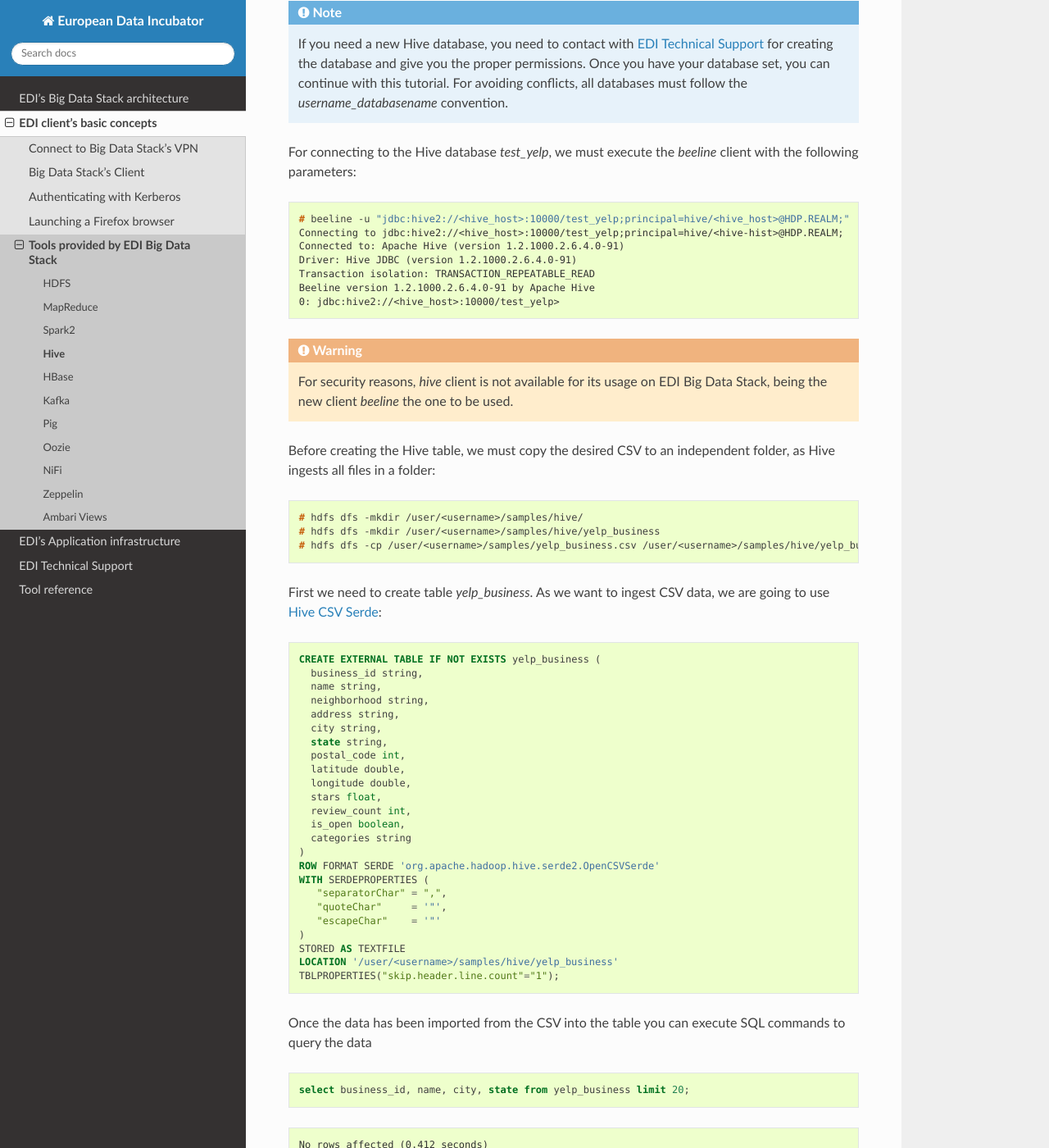
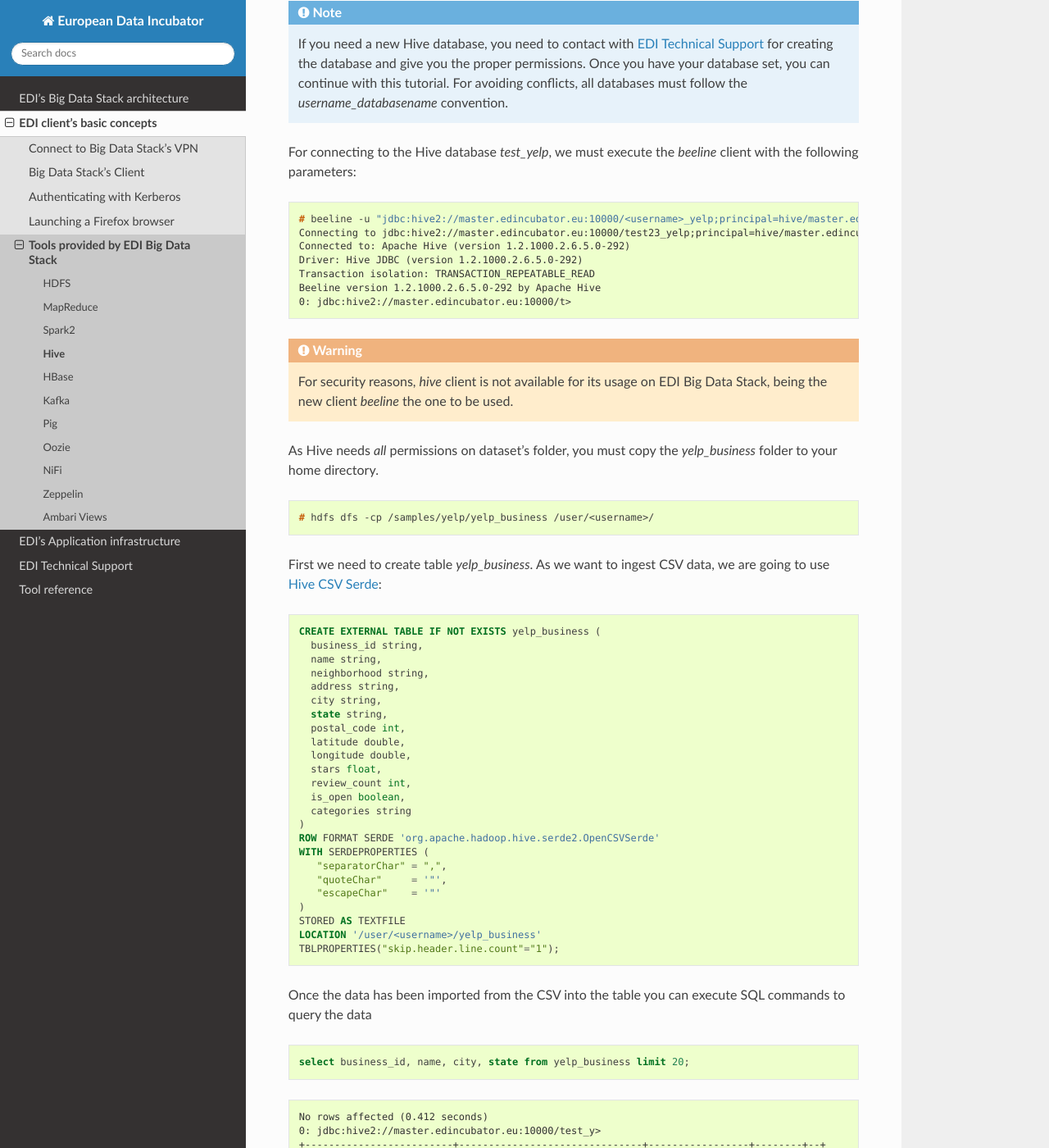
Before and after one commit to edincubator/edi-doc, a Sphinx documentation site: the page built from source/big-data-stack/tools/hive.rst, in a window 1280 px wide and 1400 px high, scrolled down 404 px. Shown: the whole window at 82% size. Built offline with Sphinx 7.4.7 and the Read the Docs theme 2.0.0, drawn with Linux system fonts in a browser that asks for light colours; some of the changed text lies outside the part shown.

Commit message:
Updating hive documentation

```diff
--- a/source/big-data-stack/tools/hive.rst
+++ b/source/big-data-stack/tools/hive.rst
@@ -24,26 +24,25 @@ parameters:
 
 .. code-block:: console
 
-  # beeline -u "jdbc:hive2://<hive_host>:10000/test_yelp;principal=hive/<hive_host>@HDP.REALM;"
-  Connecting to jdbc:hive2://<hive_host>:10000/test_yelp;principal=hive/<hive-hist>@HDP.REALM;
-  Connected to: Apache Hive (version 1.2.1000.2.6.4.0-91)
-  Driver: Hive JDBC (version 1.2.1000.2.6.4.0-91)
+  # beeline -u "jdbc:hive2://master.edincubator.eu:10000/<username>_yelp;principal=hive/master.edincubator.eu@HDP.REALM;"
+  Connecting to jdbc:hive2://master.edincubator.eu:10000/test23_yelp;principal=hive/master.edincubator.eu@HDP.REALM;
+  Connected to: Apache Hive (version 1.2.1000.2.6.5.0-292)
+  Driver: Hive JDBC (version 1.2.1000.2.6.5.0-292)
   Transaction isolation: TRANSACTION_REPEATABLE_READ
-  Beeline version 1.2.1000.2.6.4.0-91 by Apache Hive
-  0: jdbc:hive2://<hive_host>:10000/test_yelp>
+  Beeline version 1.2.1000.2.6.5.0-292 by Apache Hive
+  0: jdbc:hive2://master.edincubator.eu:10000/t>
+
 
 .. warning::
   For security reasons, `hive` client is not available for its usage on EDI
   Big Data Stack, being the new client `beeline` the one to be used.
 
-Before creating the Hive table, we must copy the desired CSV to an independent
-folder, as Hive ingests all files in a folder:
+As Hive needs `all` permissions on dataset's folder, you must copy the `yelp_business`
+folder to your home directory.
 
 .. code-block:: console
 
-  # hdfs dfs -mkdir /user/<username>/samples/hive/
-  # hdfs dfs -mkdir /user/<username>/samples/hive/yelp_business
-  # hdfs dfs -cp /user/<username>/samples/yelp_business.csv /user/<username>/samples/hive/yelp_business
+  # hdfs dfs -cp /samples/yelp/yelp_business /user/<username>/
 
 First we need to create table `yelp_business`. As we want to ingest CSV data, we
 are going to use `Hive CSV Serde <https://cwiki.apache.org/confluence/display/Hive/CSV+Serde>`_:
@@ -72,7 +71,7 @@ are going to use `Hive CSV Serde <https://cwiki.apache.org/confluence/display/Hi
        "escapeChar"    = '"'
     )
     STORED AS TEXTFILE
-    LOCATION '/user/<username>/samples/hive/yelp_business'
+    LOCATION '/user/<username>/yelp_business'
     TBLPROPERTIES("skip.header.line.count"="1");
 
 
@@ -86,7 +85,7 @@ commands to query the data
 .. code-block:: console
 
   No rows affected (0.412 seconds)
-  0: jdbc:hive2://<hive_host>:10000/test_y>
+  0: jdbc:hive2://master.edincubator.eu:10000/test_y>
   +-------------------------+-------------------------------+-----------------+--------+--+
   |       business_id       |             name              |      city       | state  |
   +-------------------------+-------------------------------+-----------------+--------+--+
@@ -112,7 +111,7 @@ commands to query the data
   | Gu-xs3NIQTj3Mj2xYoN2aw  | "Maxim Bakery & Restaurant"   | Richmond Hill   | ON     |
   +-------------------------+-------------------------------+-----------------+--------+--+
   20 rows selected (0.115 seconds)
-  0: jdbc:hive2://<hive_host>:10000/test_y>
+  0: jdbc:hive2://master.edincubator.eu:10000/test_y>
 
 Next, we can execute SQL queries over the table. In our case, we want to get the
 ordered list of states with most businesses:
@@ -209,7 +208,7 @@ ordered list of states with most businesses:
   | ZET    | 1      |
   +--------+--------+--+
   68 rows selected (6.436 seconds)
-  0: jdbc:hive2://<hive_host>:10000/test_>
+  0: jdbc:hive2://master.edincubator.eu:10000/test_>
 
 .. note::
 
--- a/source/big-data-stack/tools/spark2.rst
+++ b/source/big-data-stack/tools/spark2.rst
@@ -62,7 +62,7 @@ First, we will load the sample file yelp_business.csv and get a sample of 10%:
 
 .. code-block:: console
 
-  >>> business_df = spark.read.csv('/samples/yelp/yelp_business.csv', header=True, quote='"', escape='"').sample(False, 0.1, 77)
+  >>> business_df = spark.read.csv('/samples/yelp/yelp_business/yelp_business.csv', header=True, quote='"', escape='"').sample(False, 0.1, 77)
   >>> business_df.show()
   +--------------------+--------------------+------------------+--------------------+--------------+-----+-----------+-------------+--------------+-----+------------+-------+--------------------+
   |         business_id|                name|      neighborhood|             address|          city|state|postal_code|     latitude|     longitude|stars|review_count|is_open|          categories|
@@ -296,7 +296,7 @@ command:
 
 .. code-block:: console
 
-  # spark-submit --master yarn --deploy-mode cluster yelp_example.py /samples/yelp/yelp_business.csv /user/<username>/spark-csv-output --app_name <username>YelpExample
+  # spark-submit --master yarn --deploy-mode cluster yelp_example.py /samples/yelp/yelp_business/yelp_business.csv /user/<username>/spark-csv-output --app_name <username>YelpExample
   18/10/10 10:38:14 WARN util.NativeCodeLoader: Unable to load native-hadoop library for your platform... using builtin-java classes where applicable
   18/10/10 10:38:15 WARN shortcircuit.DomainSocketFactory: The short-circuit local reads feature cannot be used because libhadoop cannot be loaded.
   18/10/10 10:38:15 INFO client.RMProxy: Connecting to ResourceManager at master.edincubator.eu/192.168.1.12:8050
```
Also changed, not shown: source/big-data-stack/tools/map-reduce.rst (+9 -8 lines).
